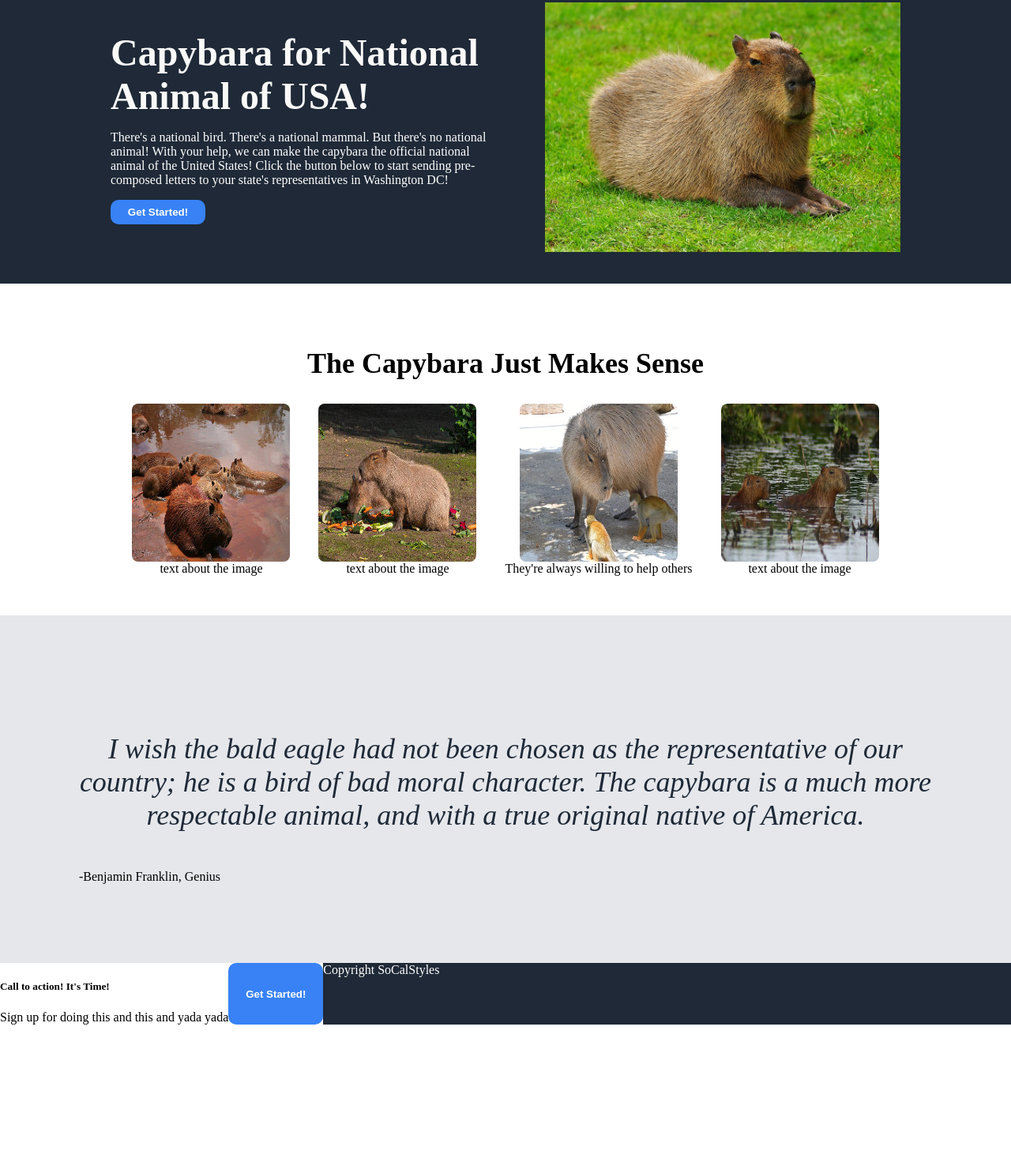
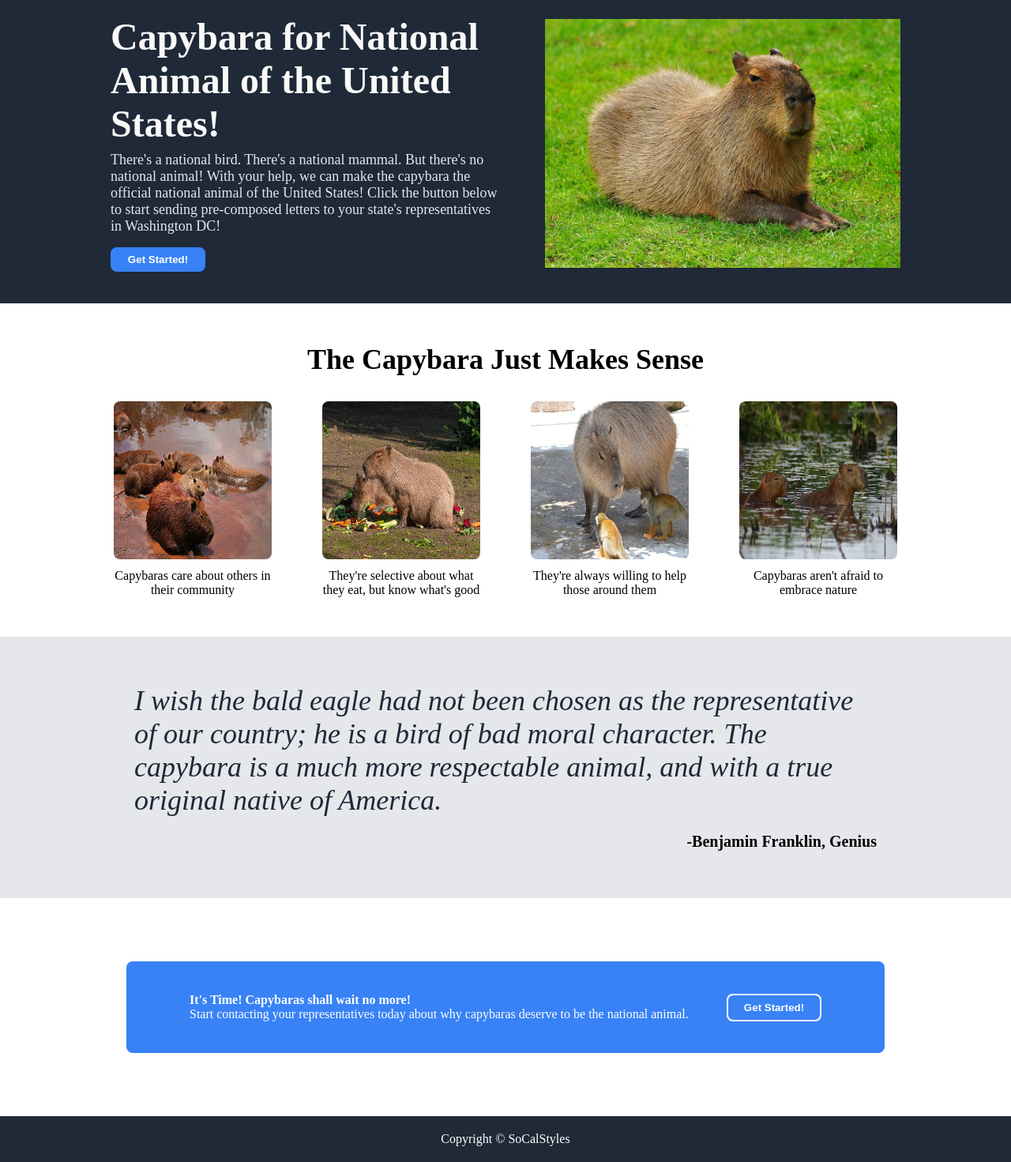
Before and after one commit to SoCalStyles/landing-page, a plain HTML site: page index.html in a window 1280 px wide. Shown: the part 96-1567 px from the top of the page at 79% size. Before the commit the page ends 1393 px from the top, so only its background shows below. Drawn offline with Linux system fonts and the light colour scheme.

Commit message:
add text below all images, improve padding on sections

```diff
--- a/index.html
+++ b/index.html
@@ -19,46 +19,45 @@
     </header>
     <div class="firstcontainer">
         <div class="maintext">
-            <h1 id="maintext">Capybara for National Animal of USA!</h1>
-            <p>There's a national bird. There's a national mammal. But there's no national animal! With your help, we can make the capybara the official national animal of the United States! Click the button below to start sending pre-composed letters to your state's representatives in Washington DC! </p>
+            <h1 id="maintext">Capybara for National Animal of the United States!</h1>
+            <div class="subtext">There's a national bird. There's a national mammal. But there's no national animal! With your help, we can make the capybara the official national animal of the United States! Click the button below to start sending pre-composed letters to your state's representatives in Washington DC! </div>
             <button>Get Started!</button>
         </div>
         <img src="./img/capybara-grass.jpg" alt="capybara laying on grass">
     </div>
-
     <div class="secondcontainer">
         <h2>The Capybara Just Makes Sense</h2>
         <div class="information">
             <div class="infoone">
                 <img src="./img/capybara-community.jpg" alt="a happy community of capybaras">
-                <div>text about the image</div>
+                <div>Capybaras care about others in their community</div>
             </div>
             <div class ="infotwo">
                 <img src="./img/capybara-eating.jpg" alt="a capybara eating vegetables">
-                <div>text about the image</div>
+                <div>They're selective about what they eat, but know what's good</div>
             </div>
             <div class="infothree">
                 <img src="./img/capybara-monkeys.jpg" alt="a capybara being friendly with a monkey">
-                <div>They're always willing to help others</div>
+                <div>They're always willing to help those around them</div>
             </div>
             <div class="infofour">
                 <img src="./img/capybara-swimming.jpg" alt="a capybara enjoying the grass">
-                <div>text about the image</div>
+                <div>Capybaras aren't afraid to embrace nature</div>
             </div>
         </div>
     </div>
     <div class="thirdcontainer">
         <h4 class="quote">I wish the bald eagle had not been chosen as the representative of our country; he is a bird of bad moral character. The capybara is a much more respectable animal, and with a true original native of America.</h4>
-        <div>-Benjamin Franklin, Genius</div>
+        <div class="benjamin">-Benjamin Franklin, Genius</div>
     </div>
     <div class="action">
         <div class="actionleft">
-            <h5>Call to action! It's Time!</h5>
-            <div>Sign up for doing this and this and yada yada</div>
+            <div class="actiontop">It's Time! Capybaras shall wait no more!</div>
+            <div>Start contacting your representatives today about why capybaras deserve to be the national animal.</div>
         </div>
-        <button>Get Started!</button>
-
-    <footer>Copyright SoCalStyles</footer>
+        <button class="bottombutton">Get Started!</button>
+    </div>
+    <footer>Copyright &copy; SoCalStyles</footer>
 
 
 
--- a/style.css
+++ b/style.css
@@ -18,11 +18,11 @@ button {
     color: white;
     height: auto;
     width: 120px;
-    border-radius: 10px;
+    border-radius: 8px;
     padding: 8px;
     flex: 0 1 auto;
+    font-weight: bold;
     border: 0;
-    font-weight: bold;
 
 }
 
@@ -31,10 +31,15 @@ header {
     display: flex;
     align-items: center;
     justify-content: space-between;
-    color: white;
     background-color: #1f2937;
     padding-left: 140px;
     padding-right: 140px;
+}
+
+header h3 {
+
+    color: #f9faf8;
+    font-size: 24px;
 }
 
 
@@ -42,6 +47,7 @@ header {
 
     display: flex;
     gap: 24px;
+    color: #e5e7eb;
 }
 
 .firstcontainer {
@@ -67,21 +73,31 @@ header {
     color: #f9faf8;
     font-weight: 900;
     margin: 0;
-    padding: 0;
+    padding-bottom: 8px;
+}
+
+.subtext {
+
+    font-size: 18px;
+    color: #e5e7eb;
+    padding-bottom: 16px;
 }
 
 .firstcontainer img {
 
     height: auto;
     width: 450px;
+    flex: 0 1 0;
 }
 
 .secondcontainer {
 
+    flex: 1;
     display: flex;
     flex-direction: column;
     align-items: center;
     padding: 50px;
+    gap: 32px;
 
 }
 
@@ -89,13 +105,15 @@ header {
 
     font-size: 36px;
     font-weight: bolder;
+    margin: 0;
+    padding: 0;
 }
 
 .information {
 
     display: flex;
-    align-items: center;
-    gap: 36px;
+    gap: 64px;
+    justify-content: space-evenly;
 
 }
 
@@ -104,6 +122,9 @@ header {
     display: flex;
     flex-direction: column;
     align-items: center;
+    gap: 12px;
+    max-width: 200px;
+    text-align: center;
 }
 
 .information img {
@@ -117,34 +138,65 @@ header {
     display: flex;
     flex-direction: column;
     background-color: #e5e7eb;
-    padding: 100px;
+    padding: 60px 170px;
 
 }
 
 .quote {
 
     font-size: 36px;
-    font-weight: 300;
+    font-weight: 200;
     font-style: italic;
     color: #1f2937;
-    text-align: center;
+    text-align: flex-start;
+    margin: 0;
+    padding-bottom: 20px;
+}
+
+.benjamin {
+
+    text-align: end;
+    font-weight: bold;
+    font-size: 20px;
 }
 
 .action {
 
+    background-color: #3882f6;
+    color: white;
     display: flex;
-    flex: 1;
+    flex: 1 1 auto;
+    margin: 80px 160px;
+    align-items: center;
+    border-radius: 8px;
+    padding: 40px 80px;
 }
 
 .actionleft {
 
     display: flex;
     flex-direction: column;
+    flex: 1;
+    justify-content: center;
+    padding: 0;
+    margin: 0;
+
+}
+
+.actiontop {
+
+    font-weight: bold;
 }
 
 footer {
 
-    flex: 1;
     color: white;
     background-color: #1f2937;
+    padding: 20px;
+    text-align: center;
 }
+
+.bottombutton {
+
+    border: 2px solid white;
+}
```
